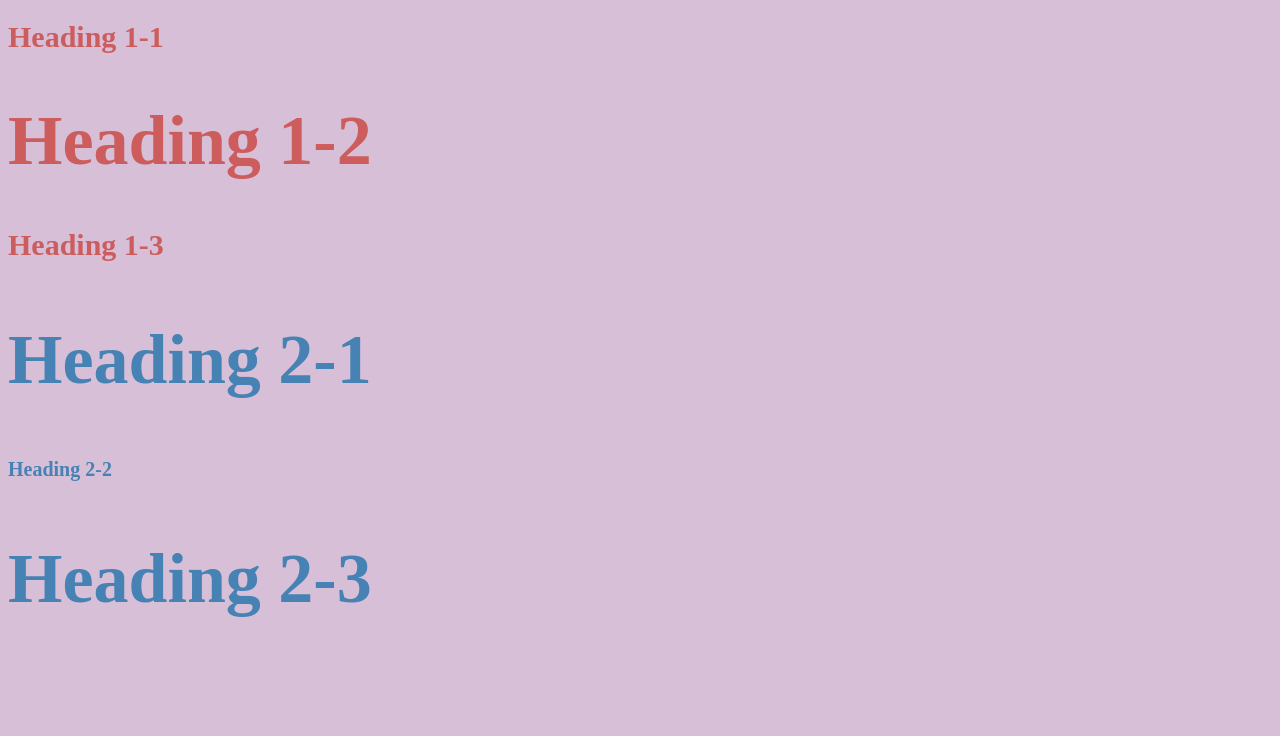
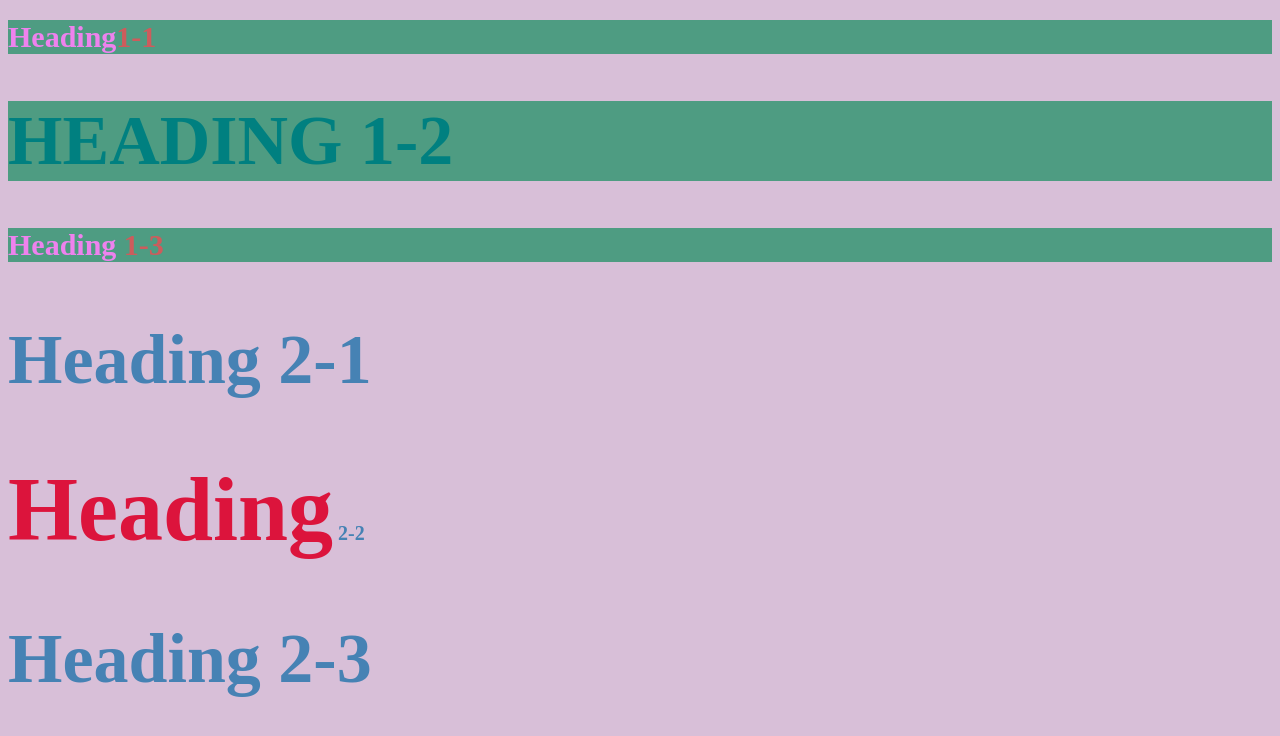
Before and after one commit to arush110/Cartoon-hero, a plain HTML site: page test2.html in a window 1280 px wide. Drawn offline with Linux system fonts and the light colour scheme.

Commit message:
used html+css

```diff
--- /dev/null
+++ b/css/test.css
@@ -0,0 +1,9 @@
+body{background-color: thistle;}
+h1{font-size: 30px; color: indianred;}
+h2{font-size: 20px; color: steelblue;}
+.big{font-size: 70px;}
+.uppercase{text-transform: uppercase;}
+.big.uppercase{color: teal;}
+h1 span{color: violet;}
+h2 span{font-size: 90px; color: crimson;}
+h1{background-color: rgb(78, 156, 130);}
--- a/test2.html
+++ b/test2.html
@@ -2,19 +2,14 @@
 <html>
 <head>
     <title>Style Test</title>
-    <style type="text/css">
-        body{ background-color: thistle;}
-        h1{font-size: 30px; color: indianred;}
-        h2{font-size: 20px; color: steelblue;}
-        .big{font-size: 70px;}
-    </style>
+    <Link rel="stylesheet" type="text/css" href="css/test.css">
 </head>
 <body>
-    <h1>Heading 1-1</h1>
-    <h1 class="big">Heading 1-2</h1>
-    <h1>Heading 1-3</h1>
+    <h1><span>Heading</span>1-1</h1>
+    <h1 class="big uppercase">Heading 1-2</h1>
+    <h1><span>Heading</span> 1-3</h1>
     <h2 class="big">Heading 2-1</h2>
-    <h2>Heading 2-2</h2>
+    <h2><span>Heading</span> 2-2</h2>
     <h2 class="big">Heading 2-3</h2>
 </body>
 </html>
```
